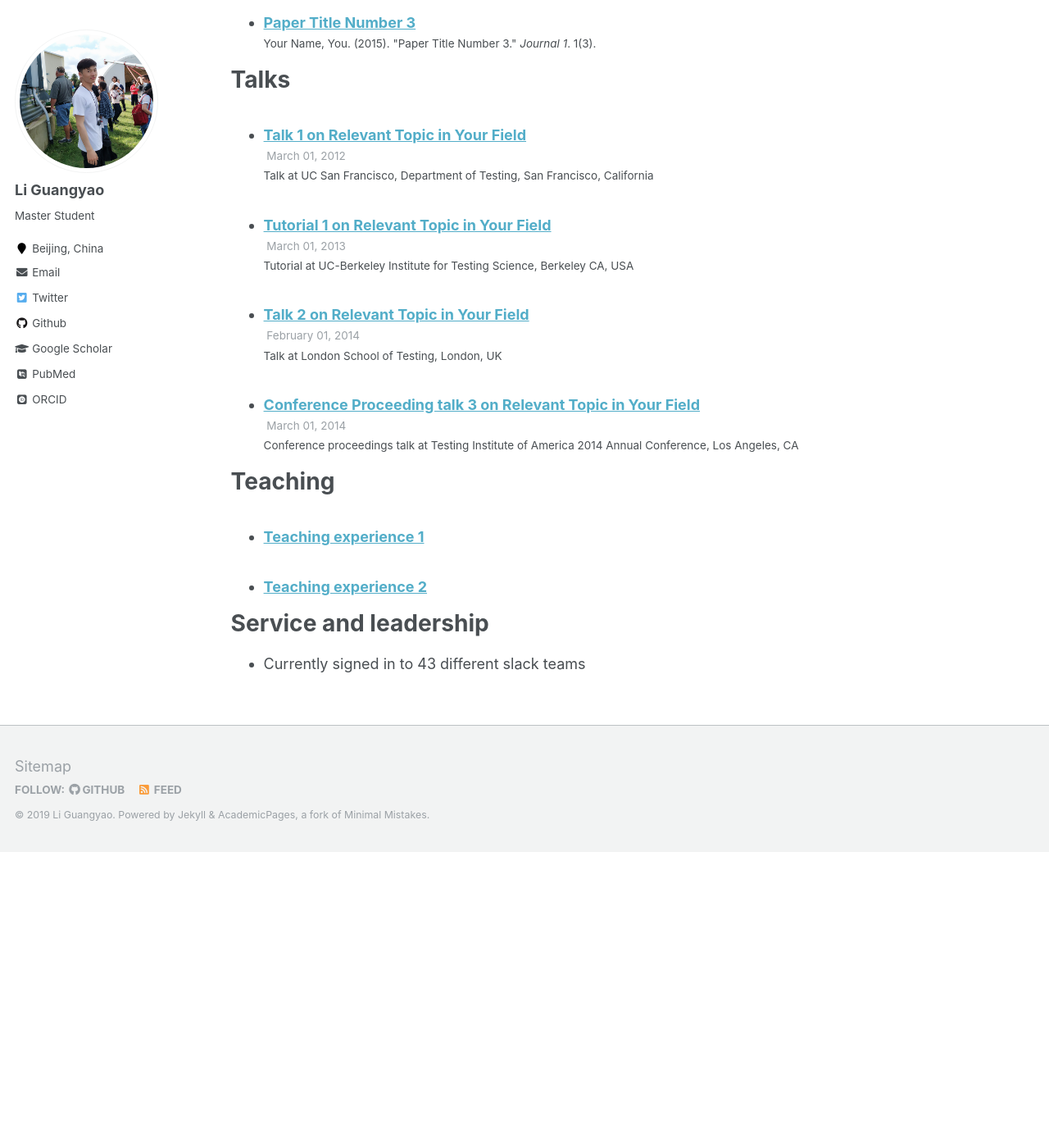
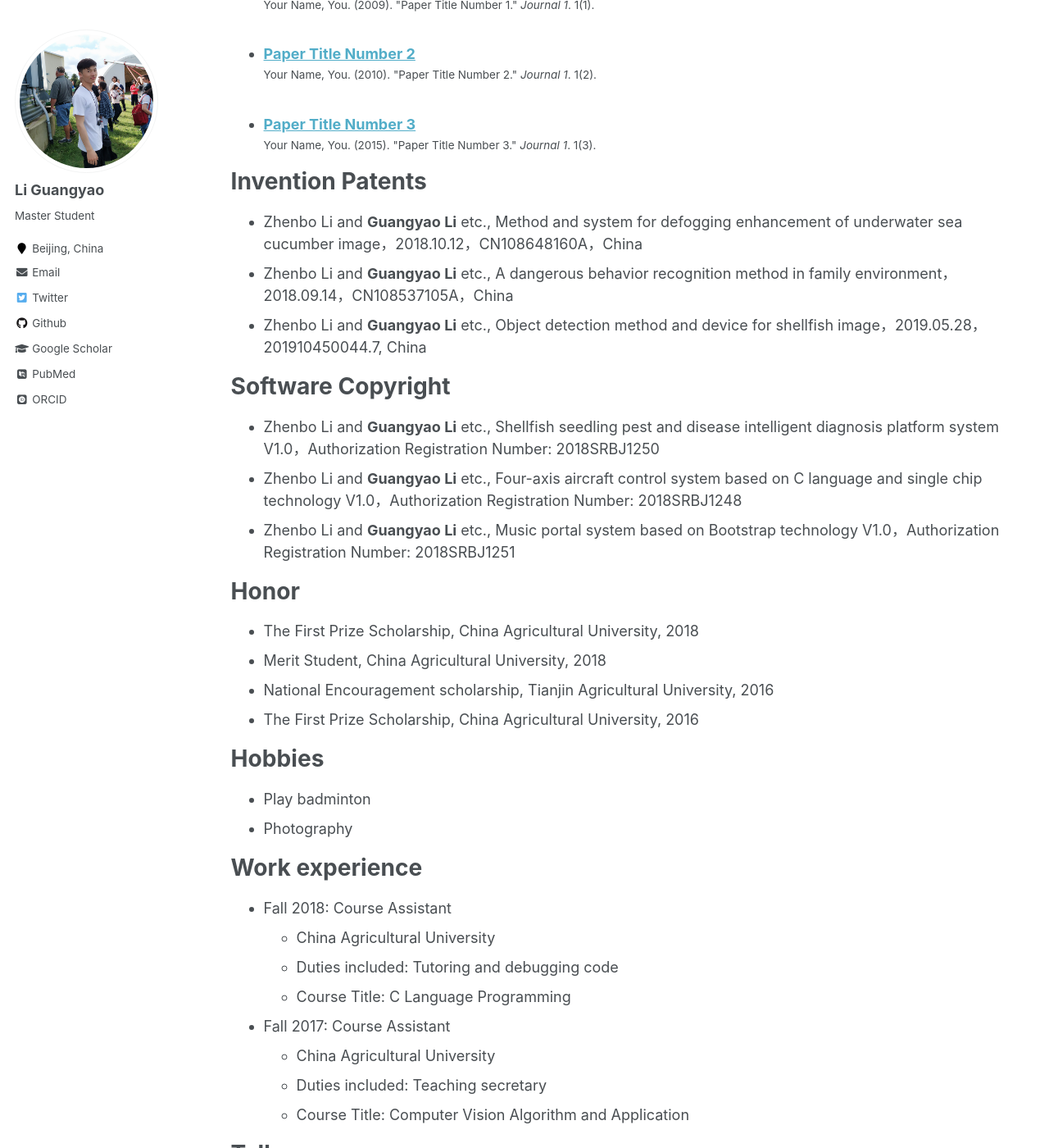
Before and after one commit to ayameyao/ayameyao.github.io_old-version, a Jekyll site: the page built from _pages/cv.md, in a window 1280 px wide and 1400 px high, scrolled down 1217 px. Shown: the whole window at 82% size. Built offline with Jekyll 4.4.1, drawn with Linux system fonts in a browser that asks for light colours; some web fonts are replaced; before the commit the page ends 2256 px from its top, so only the background shows below that; some of the changed text lies outside the part shown.

Commit message:
Update cv.md

```diff
--- a/_pages/cv.md
+++ b/_pages/cv.md
@@ -14,17 +14,20 @@ Education
 * B.S. Software Engineer, Tianjin Agricultural University, 2017
 * M.S. Computer Science, China Agricultural University, 2020 (expected)
 
-Work experience
+Research Areas
 ======
-* Fall 2018: Course Assistant
-  * China Agricultural University
-  * Duties included: Tutoring and debugging code
-  * Course Title: C Language Programming
+* Computer Vision
+  * Object Detection
+  * Behavior Analysis
+  * Image restoration
+* Agricultural informationization
 
-* Fall 2017: Course Assistant
-  * China Agricultural University
-  * Duties included: Teaching secretary
-  * Course Title: Computer Vision Algorithm and Application
+Projects
+======
+* Research on Multi-water Source Integrated Supervision Technology in Grassland based on Internet of Things
+  * International Cooperation Projects (2015DFA00530)
+* Key Technology Integration and Demonstration of Precise Management and Control of Marine Shellfish Breeding
+  * Key Research and Development Plan, ShanDong, China (2016CYJS03A02)
 
 Professional Skills
 ======
@@ -43,6 +46,42 @@ Publications
     {% include archive-single-cv.html %}
   {% endfor %}</ul>
 
+Invention Patents
+======
+* Zhenbo Li and **Guangyao Li** etc., Method and system for defogging enhancement of underwater sea cucumber image，2018.10.12，CN108648160A，China
+* Zhenbo Li and **Guangyao Li** etc., A dangerous behavior recognition method in family environment，2018.09.14，CN108537105A，China
+* Zhenbo Li and **Guangyao Li** etc., Object detection method and device for shellfish image，2019.05.28，201910450044.7, China
+
+Software Copyright
+======
+* Zhenbo Li and **Guangyao Li** etc., Shellfish seedling pest and disease intelligent diagnosis platform system V1.0，Authorization Registration Number: 2018SRBJ1250
+* Zhenbo Li and **Guangyao Li** etc., Four-axis aircraft control system based on C language and single chip technology V1.0，Authorization Registration Number: 2018SRBJ1248
+* Zhenbo Li and **Guangyao Li** etc., Music portal system based on Bootstrap technology V1.0，Authorization Registration Number: 2018SRBJ1251
+
+Honor
+======
+* The First Prize Scholarship, China Agricultural University, 2018
+* Merit Student, China Agricultural University, 2018
+* National Encouragement scholarship, Tianjin Agricultural University, 2016
+* The First Prize Scholarship, China Agricultural University, 2016
+
+Hobbies
+======
+* Play badminton
+* Photography
+
+Work experience
+======
+* Fall 2018: Course Assistant
+  * China Agricultural University
+  * Duties included: Tutoring and debugging code
+  * Course Title: C Language Programming
+
+* Fall 2017: Course Assistant
+  * China Agricultural University
+  * Duties included: Teaching secretary
+  * Course Title: Computer Vision Algorithm and Application
+
 Talks
 ======
   <ul>{% for post in site.talks %}
```
